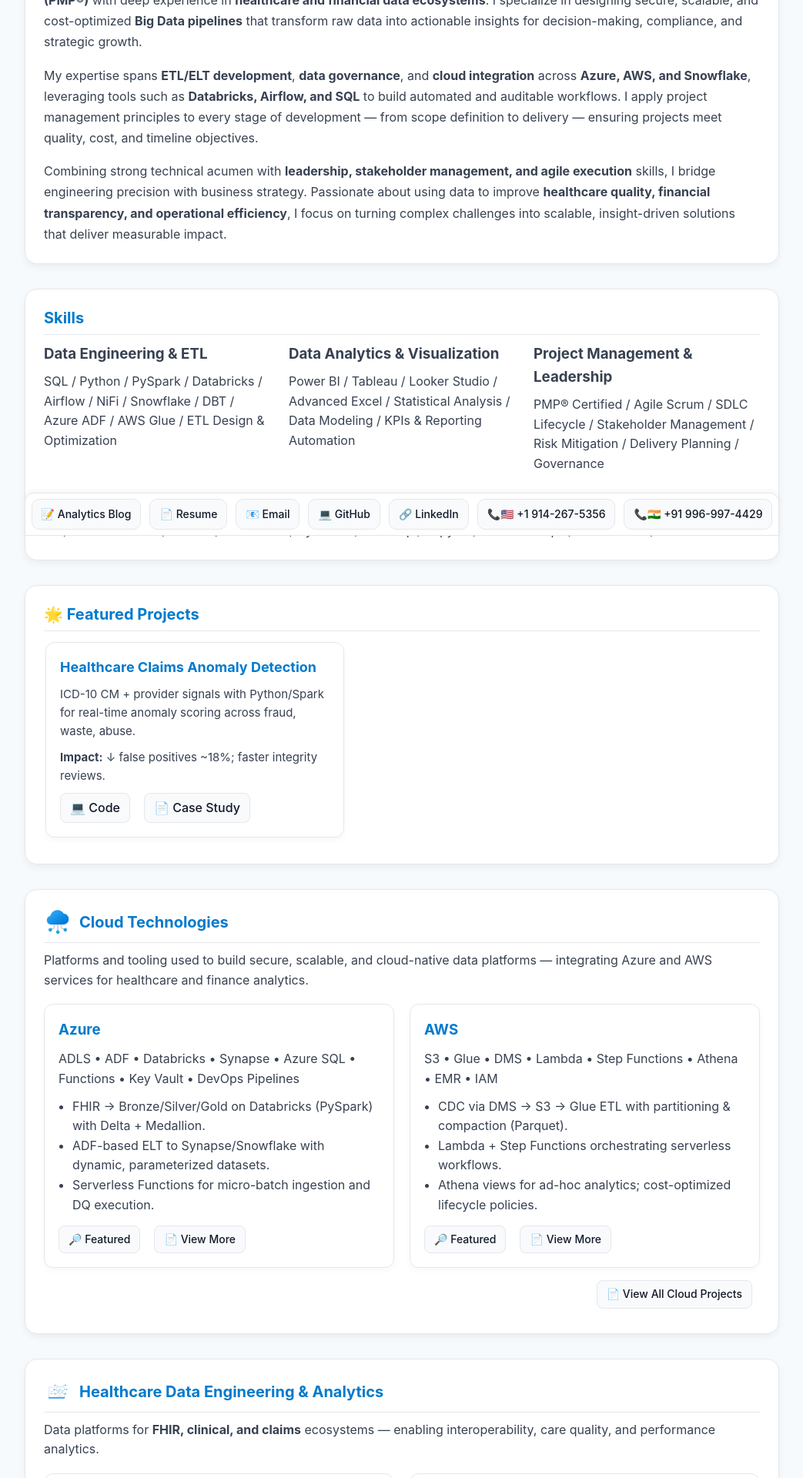
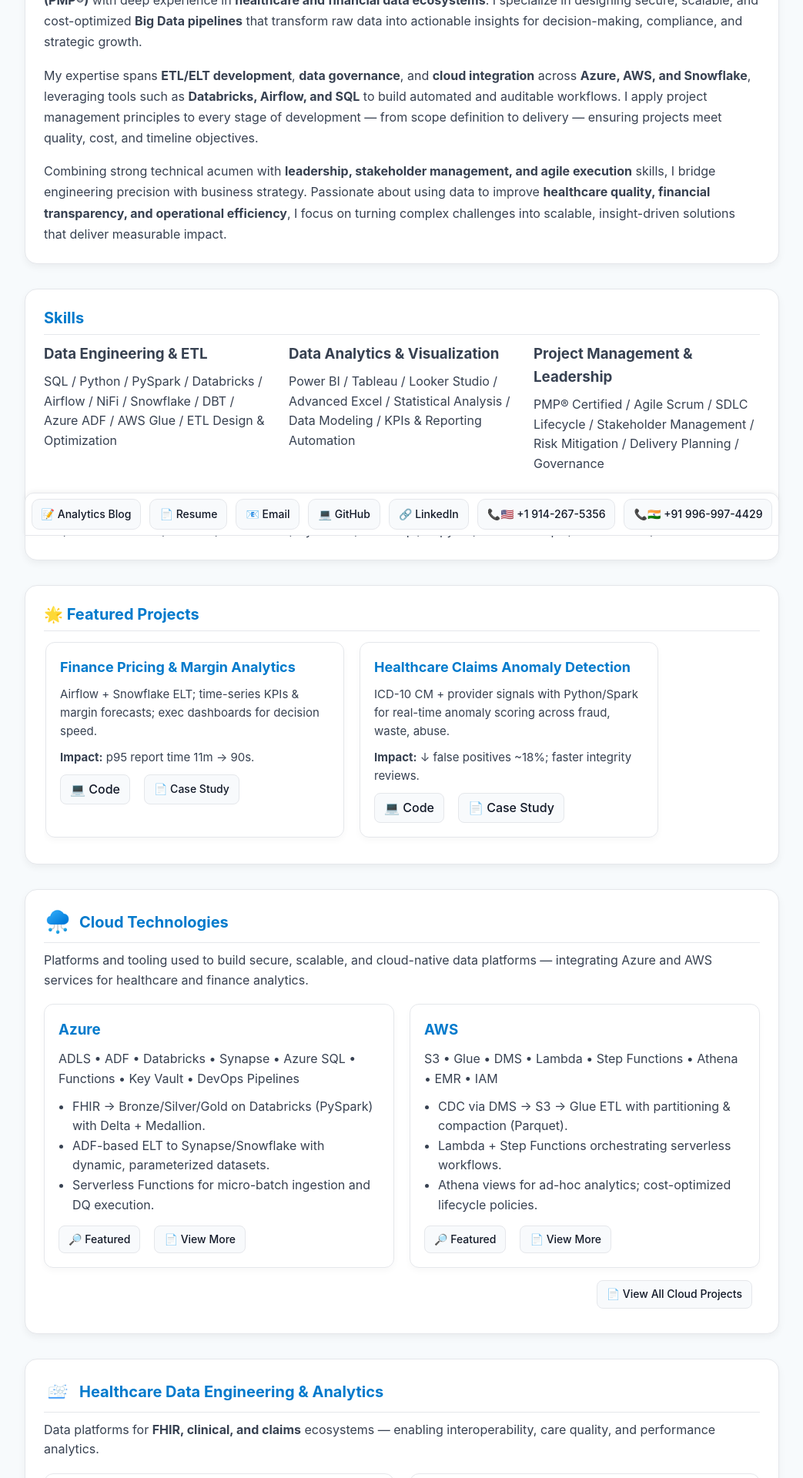
Before and after one commit to PawanJadhav7/PawanJadhav.github.io, a Jekyll site: the page built from index.md, in a window 1280 px wide. Shown: the part 458-2378 px from the top of the page at 77% size, without its empty margins (118-1161 px from the left). Built offline with Jekyll 4.4.1, drawn with Linux system fonts in a browser that asks for light colours.

Commit message:
Update index.md

```diff
--- a/index.md
+++ b/index.md
@@ -222,20 +222,41 @@ layout: default
 
   <div id="fpTrack" class="fp-track" tabindex="0">
 
+
+     <!-- Project 1 -->
+    <article class="fp-card">
+      <h3>Finance Pricing & Margin Analytics</h3>
+      <p>Airflow + Snowflake ELT; time-series KPIs & margin forecasts; exec dashboards for decision speed.</p>
+      <p class="fp-impact"><strong>Impact:</strong> p95 report time 11m → 90s.</p>
+       <div class="fp-btns" style="margin-top:8px;display:flex;flex-wrap:wrap;gap:8px;">
+          <a class="btn" href="https://github.com/PawanJadhav7/pricing-margin-analytics" target="_blank" rel="noopener noreferrer"
+             style="display:inline-flex;align-items:center;justify-content:center;padding:6px 12px;border-radius:8px;border:1px solid #e5e7eb;background:#f8fafc;color:#111827;text-decoration:none;font-
+             size:14px;">💻 Code</a>
+
+          <a class="btn" href="{{ '/pricingandmarginanalytics/' | relative_url }}"
+           target="_self"
+           style="display:inline-flex;align-items:center;justify-content:center;
+                  padding:6px 12px;border-radius:8px;border:1px solid #e5e7eb;
+                  background:#f8fafc;color:#111827;text-decoration:none;font-size:14px;">
+             📄 Case Study
+          </a>
+      </div>
+    </article>
+
      <!-- Project 2 -->
     <article class="fp-card">
       <h3>Healthcare Claims Anomaly Detection</h3>
       <p>ICD-10 CM + provider signals with Python/Spark for real-time anomaly scoring across fraud, waste, abuse.</p>
       <p class="fp-impact"><strong>Impact:</strong> ↓ false positives ~18%; faster integrity reviews.</p>
-     <div class="fp-btns" style="margin-top:8px;display:flex;flex-wrap:wrap;gap:8px;">
-      <a class="btn" href="https://github.com/PawanJadhav7/healthcare-claims-anomaly-detection/blob/main/README.md" target="_blank" rel="noopener noreferrer"
-         style="display:inline-flex;align-items:center;justify-content:center;padding:6px 12px;border-radius:8px;border:1px solid #e5e7eb;background:#f8fafc;color:#111827;text-decoration:none;font-
-         size:14px;">💻 Code</a>
+       <div class="fp-btns" style="margin-top:8px;display:flex;flex-wrap:wrap;gap:8px;">
+        <a class="btn" href="https://github.com/PawanJadhav7/healthcare-claims-anomaly-detection/blob/main/README.md" target="_blank" rel="noopener noreferrer"
+           style="display:inline-flex;align-items:center;justify-content:center;padding:6px 12px;border-radius:8px;border:1px solid #e5e7eb;background:#f8fafc;color:#111827;text-decoration:none;font-
+           size:14px;">💻 Code</a>
 
-      <a class="btn" href="{{ '/healthcare-claims-anomaly-detection/' | relative_url }}" target="_blank" rel="noopener noreferrer"
-         style="display:inline-flex;align-items:center;justify-content:center;padding:6px 12px;border-radius:8px;border:1px solid #e5e7eb;background:#f8fafc;color:#111827;text-decoration:none;font-
-          size:14px;">📄 Case Study</a>
-      </div>
+        <a class="btn" href="{{ '/healthcare-claims-anomaly-detection/' | relative_url }}" target="_blank" rel="noopener noreferrer"
+           style="display:inline-flex;align-items:center;justify-content:center;padding:6px 12px;border-radius:8px;border:1px solid #e5e7eb;background:#f8fafc;color:#111827;text-decoration:none;font-
+            size:14px;">📄 Case Study</a>
+        </div>
      </article>
 
 
```
